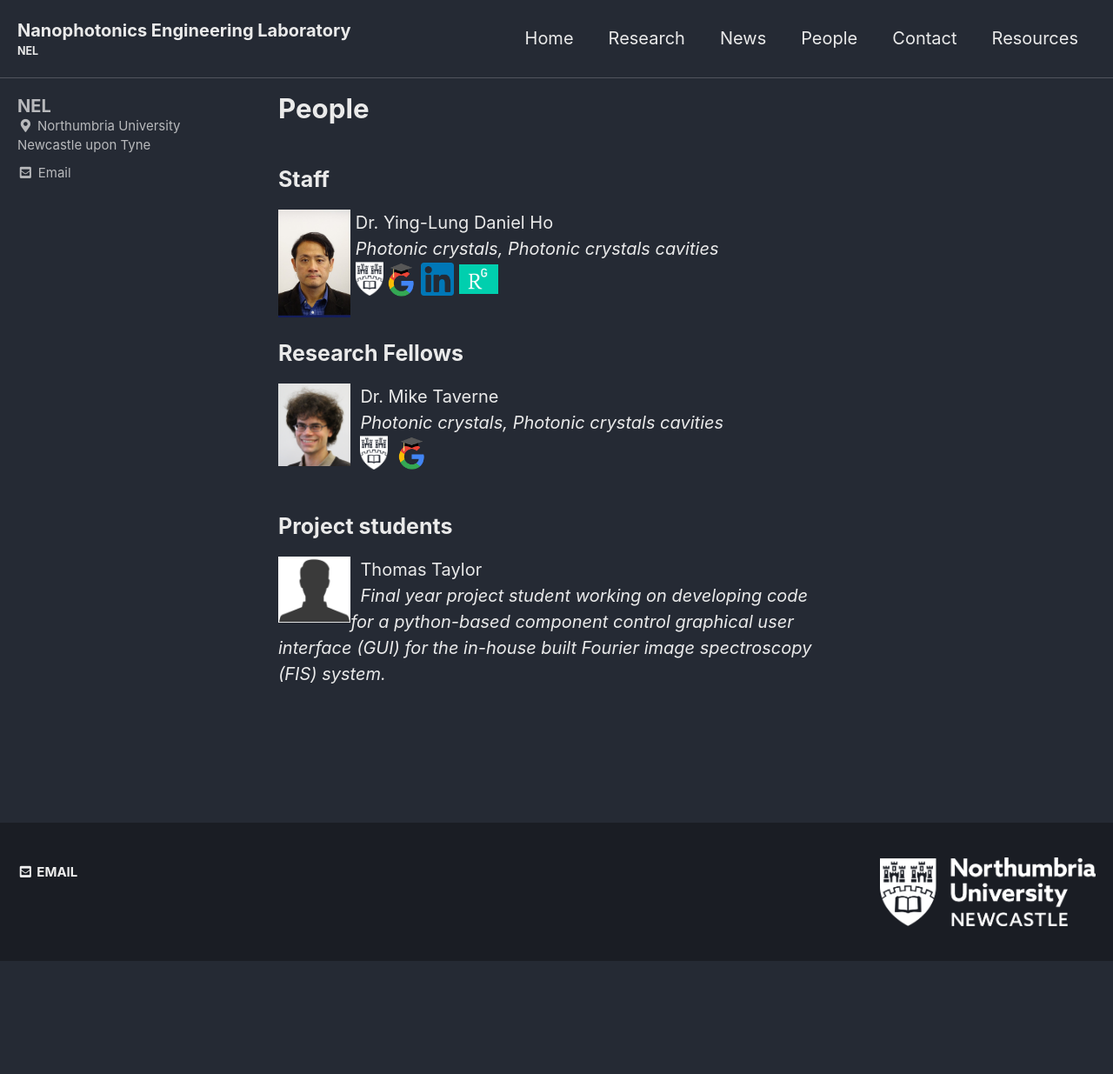
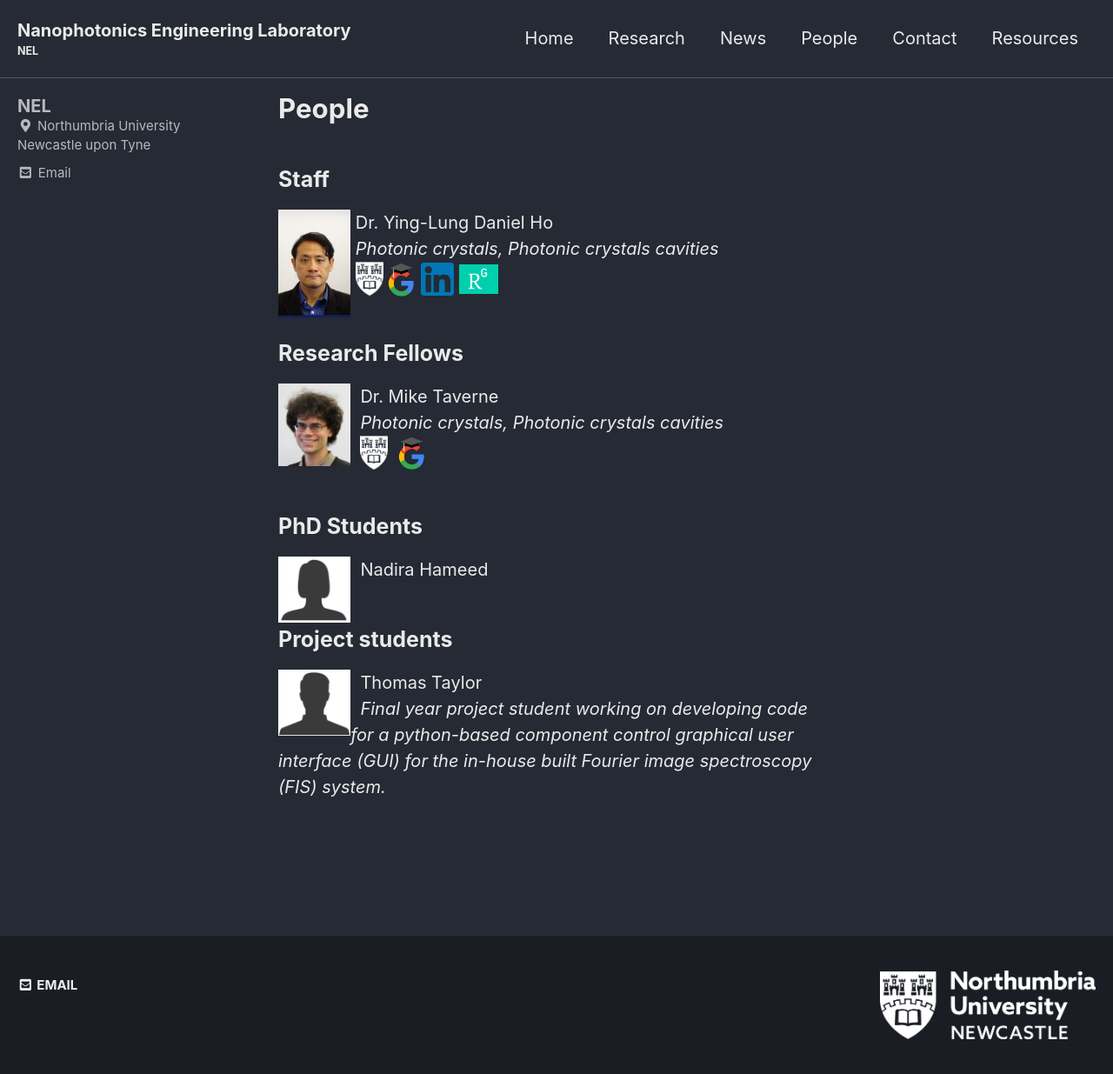
Before and after one commit to qubits/nanophotonicenglab.github.io, a Jekyll site: the page built from _pages/people.md, in a window 1280 px wide. Shown: the whole page at 87% size. Built offline with Jekyll 4.4.1, drawn with Linux system fonts in a browser that asks for light colours; cached includes are drawn as plain includes; before the commit the page ends 1105 px from its top, so only the background shows below that.

Commit message:
Added Nadira and cleaned up.

```diff
--- a/_pages/people.md
+++ b/_pages/people.md
@@ -18,7 +18,13 @@ Dr. Mike Taverne<br>&nbsp;
 <a href="https://www.northumbria.ac.uk/about-us/our-staff/t/mike-taverne"><img src="{{ site.url }}{{ site.baseurl }}/assets/profiles/nuw.png" alt="HT" style="width: 5%; border: none; text-decoration: none"/></a>&nbsp;
 <a href="https://scholar.google.com/citations?user=9sFGPrEAAAAJ"><img src="{{ site.url }}{{ site.baseurl }}/assets/profiles/google.png" alt="HT" style="width: 5%; border: none; text-decoration: none"/></a>&nbsp;
 
+## PhD Students
+
+<img src="{{ site.url }}{{ site.baseurl }}/assets/profiles/profile_im_BO.jpg" alt="HT" style="float: left;width: 13%"/>&nbsp;
+Nadira Hameed&nbsp;
+
 ## Project students
+
 <img src="{{ site.url }}{{ site.baseurl }}/assets/profiles/profile_im_HT.jpg" alt="HT" style="float: left;width: 13%"/>&nbsp;
 Thomas Taylor<br>&nbsp;
 *Final year project student working on developing code for a python-based component control graphical user interface (GUI) for the in-house built Fourier image spectroscopy (FIS) system.*<br>&nbsp;
@@ -26,14 +32,3 @@ Thomas Taylor<br>&nbsp;
 <!--<img src="{{ site.url }}{{ site.baseurl }}/assets/profiles/profile_im_HT.jpg" alt="HT" style="float: left;width: 13%"/>&nbsp;
 Kian Meadows<br>&nbsp;
 *Final year project student working on developing code for a python-based component control graphical user interface (GUI) for the in-house built Fourier image spectroscopy (FIS) system.*<br>&nbsp;-->
-
-<!--<a href="https://www.linkedin.com/in/hamditorun/"><img src="{{ site.url }}{{ site.baseurl }}/assets/profiles/linkedin.png" alt="HT" style="width: 6%; border: none; text-decoration: none"/></a>&nbsp;
-<a href="https://www.researchgate.net/profile/Hamdi-Torun/"><img src="{{ site.url }}{{ site.baseurl }}/assets/profiles/rg.png" alt="HT" style="width: 7%; border: none; text-decoration: none"/></a>&nbsp;-->
-
-<!--<img src="{{ site.url }}{{ site.baseurl }}/assets/profiles/profile_im_BO.jpg" alt="BO" style="float: left;width: 13%"/>&nbsp;Mike Taverne<br>&nbsp;*Photonic crystals, Photonic crystals cavities* <br>&nbsp;<a href=""><img src="{{ site.url }}{{ site.baseurl }}/assets/profiles/nuw.png" alt="BO" style="width: 5%; border: none; text-decoration: none"/></a>&nbsp;<a href=""><img src="{{ site.url }}{{ site.baseurl }}/assets/profiles/google.png" alt="BO" style="width: 5%; border: none; text-decoration: none"/></a>&nbsp;<a href=""><img src="{{ site.url }}{{ site.baseurl }}/assets/profiles/linkedin.png" alt="BO" style="width: 6%; border: none; text-decoration: none"/></a>&nbsp;<a href=""><img src="{{ site.url }}{{ site.baseurl }}/assets/profiles/rg.png" alt="BO" style="width: 7%; border: none; text-decoration: none"/></a>&nbsp;-->
-
-<!--## PhD Students
-
-<img src="{{ site.url }}{{ site.baseurl }}/assets/profiles/profile_im_CM.jpg" alt="CM" style="float: left;width: 13%"/>&nbsp;Christopher Markwell <br>&nbsp;*Atomic Force Microscopy, Mechanobiology, Cells, Microscopy, Surface Acoustic Waves, Acoustofluidics* <br>&nbsp;<a href="https://researchportal.northumbria.ac.uk/en/persons/christopher-markwell"><img src="{{ site.url }}{{ site.baseurl }}/assets/profiles/nuw.png" alt="CM" style="width: 5%; border: none; text-decoration: none"/></a>&nbsp;<a href=""><img src="{{ site.url }}{{ site.baseurl }}/assets/profiles/google.png" alt="CM" style="width: 5%; border: none; text-decoration: none"/></a>&nbsp;<a href="https://uk.linkedin.com/in/christopher-markwell-400374123"><img src="{{ site.url }}{{ site.baseurl }}/assets/profiles/linkedin.png" alt="CM" style="width: 6%; border: none; text-decoration: none"/></a>&nbsp;<a href=""><img src="{{ site.url }}{{ site.baseurl }}/assets/profiles/rg.png" alt="CM" style="width: 7%; border: none; text-decoration: none"/></a>&nbsp;
-
-## Alumni-->
```
